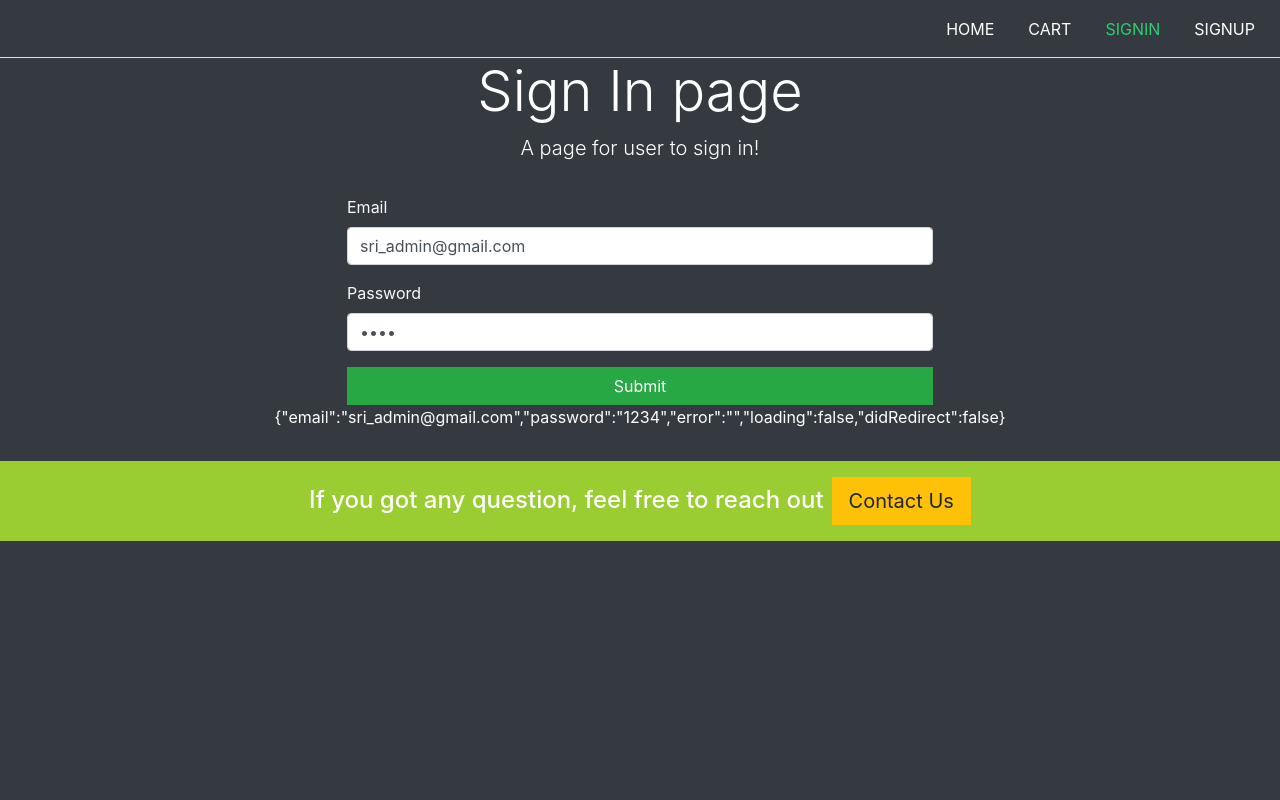
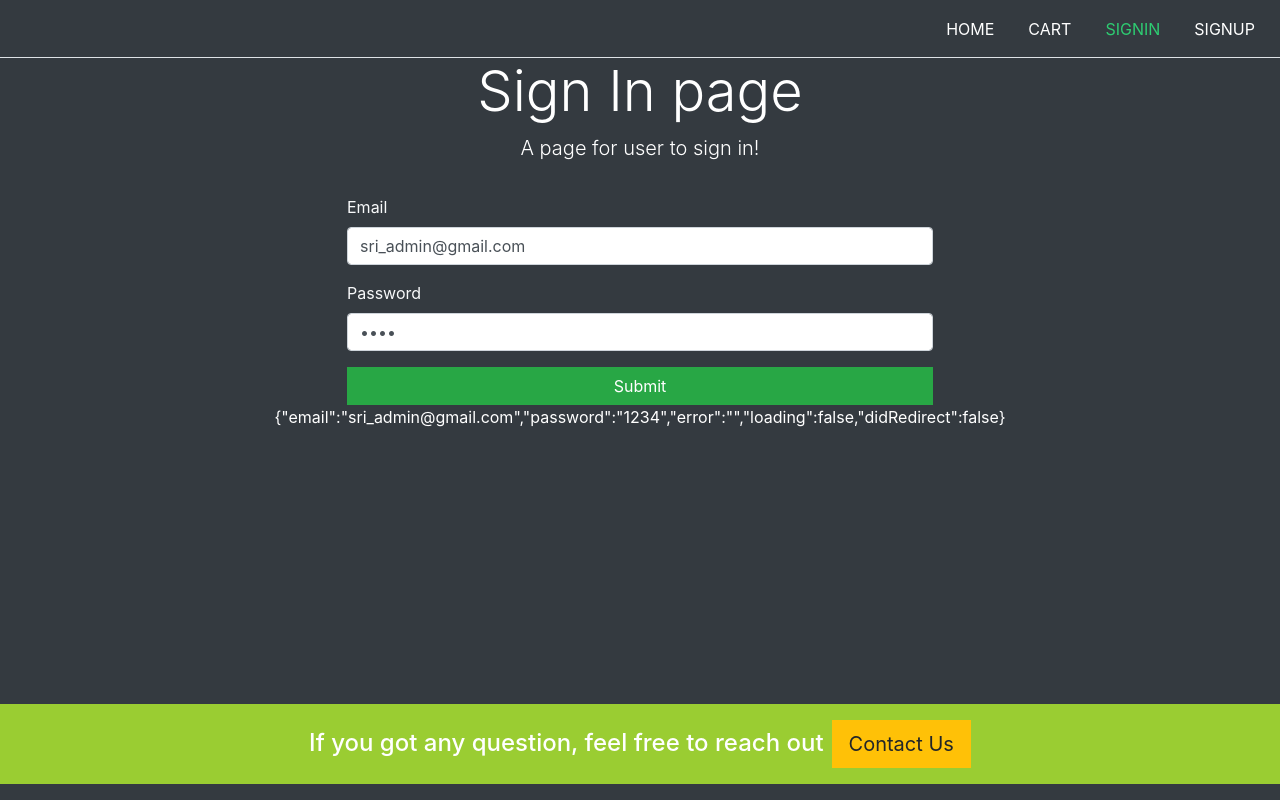
Before and after one commit to kante-srikanth/MERN-Application, a React (Create React App) app in the folder projfrontend/: page /signin in a window 1280 px wide. Built offline with nearby package versions, Linux system fonts and the light colour scheme.

Commit message:
UI enchancements

```diff
--- a/projfrontend/public/styles/app.css
+++ b/projfrontend/public/styles/app.css
@@ -1,4 +1,10 @@
-.footer > .container-fluid {
+.footer {
+  position: absolute;
+  bottom: 0;
+  width: 100%;
+}
+
+.footer .container-fluid {
   display: -webkit-box;
   display: -ms-flexbox;
   display: flex;
@@ -8,20 +14,14 @@
   -webkit-box-align: baseline;
       -ms-flex-align: baseline;
           align-items: baseline;
+  -webkit-box-orient: horizontal !important;
+  -webkit-box-direction: normal !important;
+      -ms-flex-direction: row !important;
+          flex-direction: row !important;
 }
 
-.footer > .container-fluid button {
+.footer .container-fluid button {
   margin-left: 8px;
-}
-
-.nav-tabs {
-  display: -webkit-box;
-  display: -ms-flexbox;
-  display: flex;
-  -webkit-box-pack: end;
-      -ms-flex-pack: end;
-          justify-content: flex-end;
-  padding: 8px;
 }
 
 .bg-success {
@@ -50,6 +50,16 @@
   padding: 0 1.5rem !important;
 }
 
+.tshirt-home .nav-tabs {
+  display: -webkit-box;
+  display: -ms-flexbox;
+  display: flex;
+  -webkit-box-pack: end;
+      -ms-flex-pack: end;
+          justify-content: flex-end;
+  padding: 8px;
+}
+
 .tshirt-home.menu, .tshirt-homefooter {
   height: 100px;
 }
--- a/projfrontend/public/styles/app.scss
+++ b/projfrontend/public/styles/app.scss
@@ -1,29 +1,31 @@
-.footer>.container-fluid {
+.footer {
+    position: absolute;
+    bottom: 0;
+    width: 100%;
+
+    & .container-fluid {
         display: flex;
         justify-content: center;
         align-items: baseline;
+        flex-direction: row !important;
 
         & button {
             margin-left: 8px;
         }
     }
 
-.nav-tabs {
-    display: flex;
-    justify-content: flex-end;
-    padding: 8px;
 }
+
 
 .bg-success {
     background-color: #9acd32 !important;
 }
 
 .tshirt-home {
+
     display: flex;
     flex-direction: column;
-}
 
-.tshirt-home {
     & .container-fluid {
         height: calc(100% - 200px);
 
@@ -36,6 +38,12 @@
         }
     }
 
+    & .nav-tabs {
+        display: flex;
+        justify-content: flex-end;
+        padding: 8px;
+    }
+
     &.menu,
     &footer {
         height: 100px;
--- a/projfrontend/src/core/Home.js
+++ b/projfrontend/src/core/Home.js
@@ -25,7 +25,7 @@ export default function Home() {
   }, []);
 
   return (
-    <Base title="Home Page" description="Welcome to the Tshirt Store">
+    <Base title="Tshirt Store" description="Welcome to the Tshirt Store">
       <div className="row text-center">
         <h1 className="text-white">All of tshirts</h1>
         <div className="row">
```
Also changed, not shown: 1 other file (tests, documents, lock files or other folders). Lines whose indentation alone changed are shown as unchanged.
